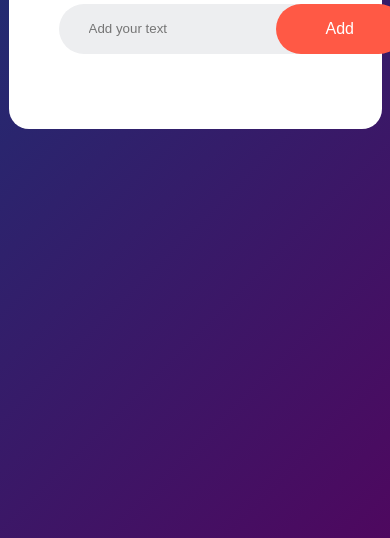
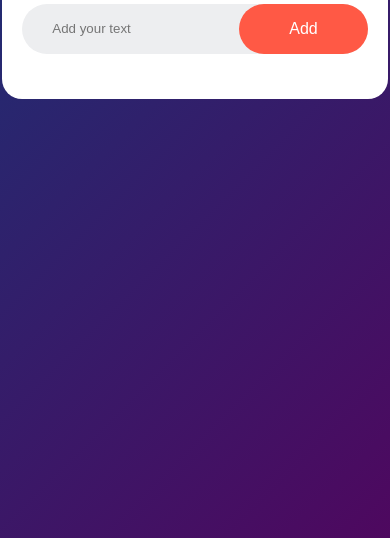
Before and after one commit to HitanshuBodana/To-Do-List, a plain HTML site: page index.html in a window 390 px wide. Shown: the part 306-844 px from the top of the page. Drawn offline with Linux system fonts and the light colour scheme.

Commit message:
Update style.css

```diff
--- a/style.css
+++ b/style.css
@@ -23,7 +23,8 @@
 
 @media only screen and (max-width: 500px) {
   .todo-app {
-    width: 70%;
+    width: 90%;
+    padding: 20px;
   }
 }
 .todo-app h2 {
```
